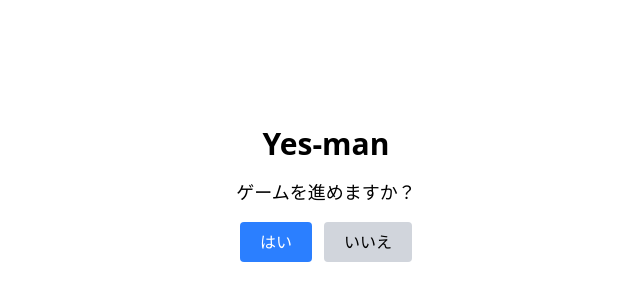
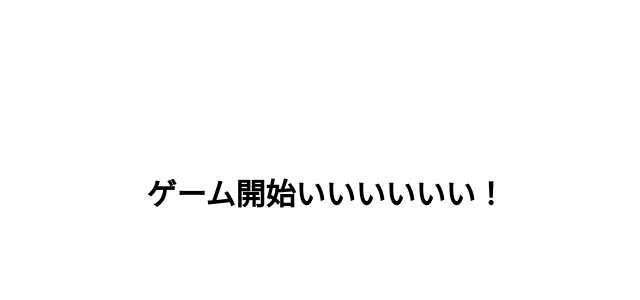
Before and after one commit to Ryu-it/yes-man, a React app: page / in a window 1280 px wide. Shown: the part 206-506 px from the top of the page, without its empty margins (314-954 px from the left). Built offline with nearby package versions, Linux system fonts and the light colour scheme; the HTML template or start-up script is replaced by a standard one.

Commit message:
fix:パスを一つに修正しました

```diff
--- a/src/App.tsx
+++ b/src/App.tsx
@@ -1,16 +1,16 @@
 import { BrowserRouter, Routes, Route } from "react-router-dom";
-import Home from "./Home";
-import Game from "./Game";
+import Home from "./pages/home";
 
-export default function App() {
+function App() {
   return (
     <BrowserRouter>
       <div className="min-h-screen flex items-center justify-center">
         <Routes>
           <Route path="/" element={<Home />} />
-          <Route path="/game" element={<Game />} />
         </Routes>
       </div>
     </BrowserRouter>
   );
 }
+
+export default App;
--- a/src/Game.tsx
+++ /dev/null
@@ -1,7 +0,0 @@
-export default function Game() {
-  return (
-    <div className="text-center">
-      <h1 className="text-3xl font-bold">ゲーム開始！</h1>
-    </div>
-  );
-}
--- a/src/Home.tsx
+++ /dev/null
@@ -1,35 +0,0 @@
-import { useNavigate } from "react-router-dom";
-
-export default function Home() {
-  const navigate = useNavigate();
-
-  const handleYes = () => {
-    navigate("/game");
-  };
-
-  const handleNo = () => {
-    // 今まで通り
-  };
-
-  return (
-    <div className="w-[min(90vw,420px)] flex flex-col items-center text-center gap-4">
-      <h1 className="text-3xl font-bold">Yes-man</h1>
-      <p className="text-lg">ゲームを進めますか？</p>
-
-      <div className="flex gap-3">
-        <button
-          onClick={handleYes}
-          className="px-5 py-2 rounded bg-blue-500 text-white"
-        >
-          はい
-        </button>
-        <button
-          onClick={handleNo}
-          className="px-5 py-2 rounded bg-gray-300"
-        >
-          いいえ
-        </button>
-      </div>
-    </div>
-  );
-}
--- /dev/null
+++ b/src/pages/home/index.tsx
@@ -0,0 +1,7 @@
+export default function Home() {
+  return (
+    <div className="text-center">
+      <h1 className="text-3xl font-bold">ゲーム開始いいいいいい！</h1>
+    </div>
+  );
+}
```
